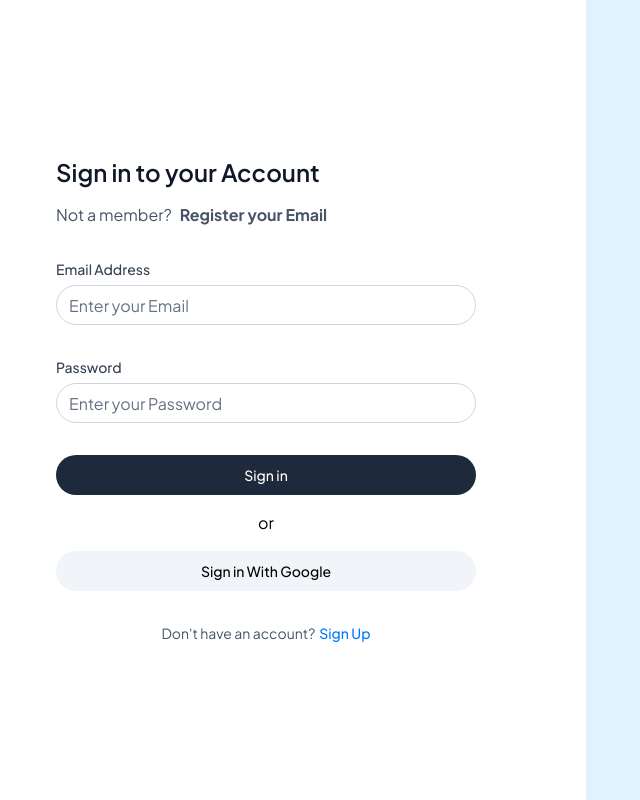
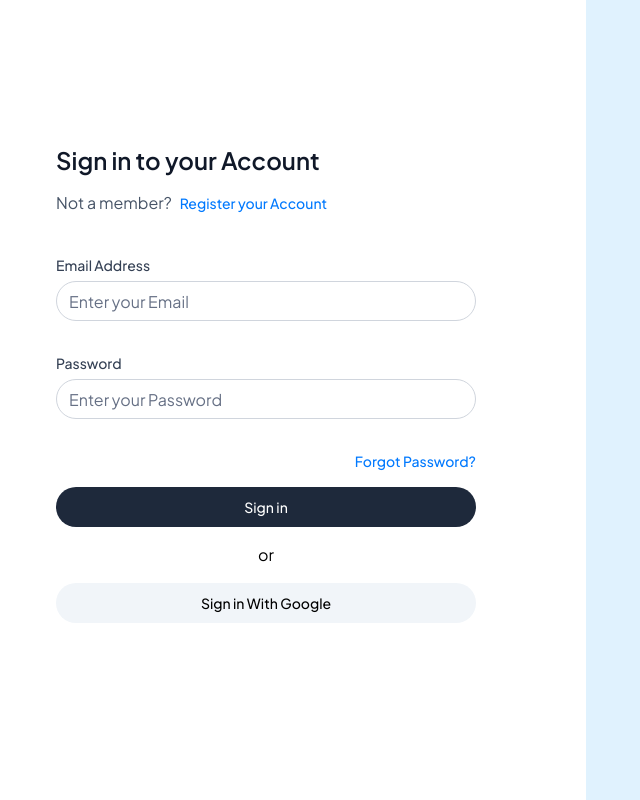
Before and after one commit to danirisdiandita/Startup-Monorepo-Template, a Next.js app in the folder frontend/: page /sign-in in a window 1280 px wide. Shown: the whole page, without its empty margins (54-694 px from the left). Built offline with nearby package versions, Linux system fonts and the light colour scheme.

Commit message:
fix - minor - sign in position

```diff
--- a/frontend/src/components/AuthForm.tsx
+++ b/frontend/src/components/AuthForm.tsx
@@ -70,15 +70,12 @@ const AuthForm = ({ type }: { type: string }) => {
   return (
     <section className="auth-form">
       <header className="flex flex-col gap-5 md:gap-8">
-        <div className="flex flex-col gap-1 md:gap-3">
+        <div className="flex flex-col gap-1 md:gap-3 mb-2">
           <h1 className="text-18 lg:text-24 font-semibold text-gray-900 ">
             {type === "sign-in" ? "Sign in to your Account" : "Sign Up"}
             <p className="text-16 font-normal text-gray-600 mt-4">
-              {user
-                ? "Link your account to get started"
-                : "Not a member?"}
-
-                <Link className="ml-2 font-bold" href="/sign-up">Register your Email</Link>
+              {type === 'sign-in' ?  "Not a member?" : "Already have an account?"}
+                <Link className="ml-2 form-link" href="/sign-up">Register your Account</Link>
             </p>
           </h1>
         </div>
@@ -157,7 +154,9 @@ const AuthForm = ({ type }: { type: string }) => {
               label="Password"
               placeholder="Enter your Password"
             />
+
             <div className="flex flex-col gap-4 items-center">
+            <Link href="/forgot-password" className="form-link ml-auto">Forgot Password?</Link>
               <Button className="bg-slate-800 text-white rounded-full py-4 w-full" type="submit" disabled={isLoading}>
                 {isLoading ? (
                   <>
@@ -180,17 +179,7 @@ const AuthForm = ({ type }: { type: string }) => {
           </form>
         </Form>
         <footer className="flex justify-center gap-1">
-          <p className="text-14 font-normal text-gray-600">
-            {type === "sign-in"
-              ? "Don't have an account?"
-              : "Already have an account?"}
-          </p>
-          <Link
-            href={type === "sign-in" ? "/sign-up" : "/sign-in"}
-            className="form-link"
-          >
-            {type === "sign-in" ? "Sign Up" : "Sign In"}
-          </Link>
+
         </footer>
       </>
     </section>
```
